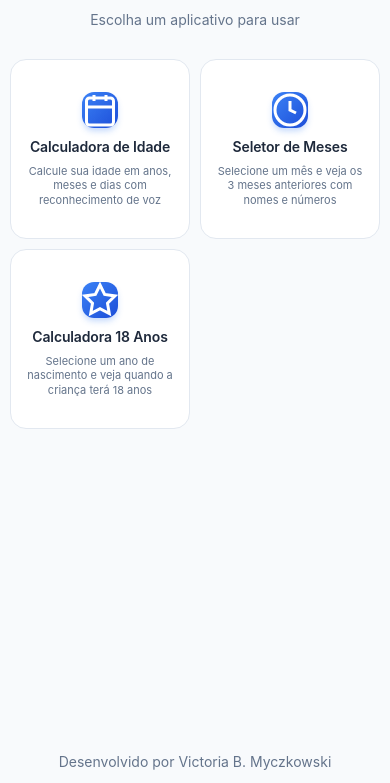
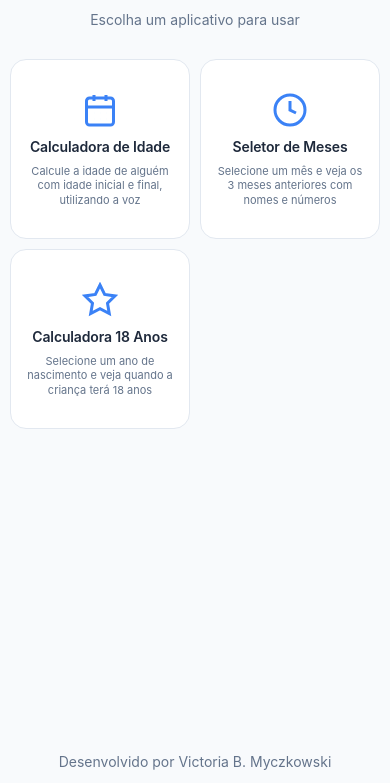
Before and after one commit to RafaelAeroAgri/data_aniversario, a plain HTML site: page index.html in a window 390 px wide. Shown: the part 61-844 px from the top of the page. Drawn offline with Linux system fonts and the light colour scheme.

Commit message:
Melhorar design: ícones azuis sem fundo, descrição atualizada e espaçamento reduzido

```diff
--- a/index.html
+++ b/index.html
@@ -32,7 +32,7 @@
                         </svg>
                     </div>
                     <h3>Calculadora de Idade</h3>
-                    <p>Calcule sua idade em anos, meses e dias com reconhecimento de voz</p>
+                    <p>Calcule a idade de alguém com idade inicial e final, utilizando a voz</p>
                 </div>
 
                 <div class="app-card" onclick="window.location.href='seletor-meses.html'">
--- a/style.css
+++ b/style.css
@@ -53,7 +53,7 @@ body {
     flex: 1;
     display: flex;
     flex-direction: column;
-    gap: 32px;
+    gap: 16px;
 }
 
 /* Apps Grid */
@@ -119,19 +119,29 @@ body {
     width: 48px;
     height: 48px;
     margin: 0 auto 16px;
-    background: linear-gradient(135deg, #3b82f6 0%, #1d4ed8 100%);
+    background: none;
     border-radius: 12px;
     display: flex;
     align-items: center;
     justify-content: center;
-    color: white;
+    color: #3b82f6;
     transition: all 0.2s ease;
-    box-shadow: 0 4px 6px -1px rgba(59, 130, 246, 0.3);
+    box-shadow: none;
+}
+
+.app-icon svg {
+    width: 48px;
+    height: 48px;
+    color: #3b82f6;
+    transition: all 0.2s ease;
 }
 
 .app-card:hover .app-icon {
     transform: scale(1.05);
-    box-shadow: 0 8px 12px -2px rgba(59, 130, 246, 0.4);
+}
+
+.app-card:hover .app-icon svg {
+    color: #1d4ed8;
 }
 
 .app-card h3 {
@@ -152,7 +162,7 @@ body {
 /* Footer */
 .footer {
     text-align: center;
-    margin-top: 48px;
+    margin-top: 24px;
     color: #64748b;
     font-size: 0.875rem;
     font-weight: 400;
@@ -210,6 +220,11 @@ body {
         margin-bottom: 12px;
     }
 
+    .app-icon svg {
+        width: 44px;
+        height: 44px;
+    }
+
     .app-card h3 {
         font-size: 1rem;
     }
@@ -250,6 +265,11 @@ body {
         margin-bottom: 10px;
     }
 
+    .app-icon svg {
+        width: 40px;
+        height: 40px;
+    }
+
     .app-card h3 {
         font-size: 0.9375rem;
         margin-bottom: 6px;
@@ -288,6 +308,11 @@ body {
         margin-bottom: 8px;
     }
 
+    .app-icon svg {
+        width: 36px;
+        height: 36px;
+    }
+
     .app-card h3 {
         font-size: 0.875rem;
     }
@@ -307,6 +332,11 @@ body {
     }
 
     .app-icon {
+        width: 34px;
+        height: 34px;
+    }
+
+    .app-icon svg {
         width: 34px;
         height: 34px;
     }
@@ -353,6 +383,11 @@ body {
         margin-bottom: 12px;
     }
 
+    .app-icon svg {
+        width: 40px;
+        height: 40px;
+    }
+
     .app-card h3 {
         font-size: 1rem;
         margin-bottom: 8px;
@@ -378,6 +413,11 @@ body {
     }
 
     .app-icon {
+        width: 32px;
+        height: 32px;
+    }
+
+    .app-icon svg {
         width: 32px;
         height: 32px;
     }
```
